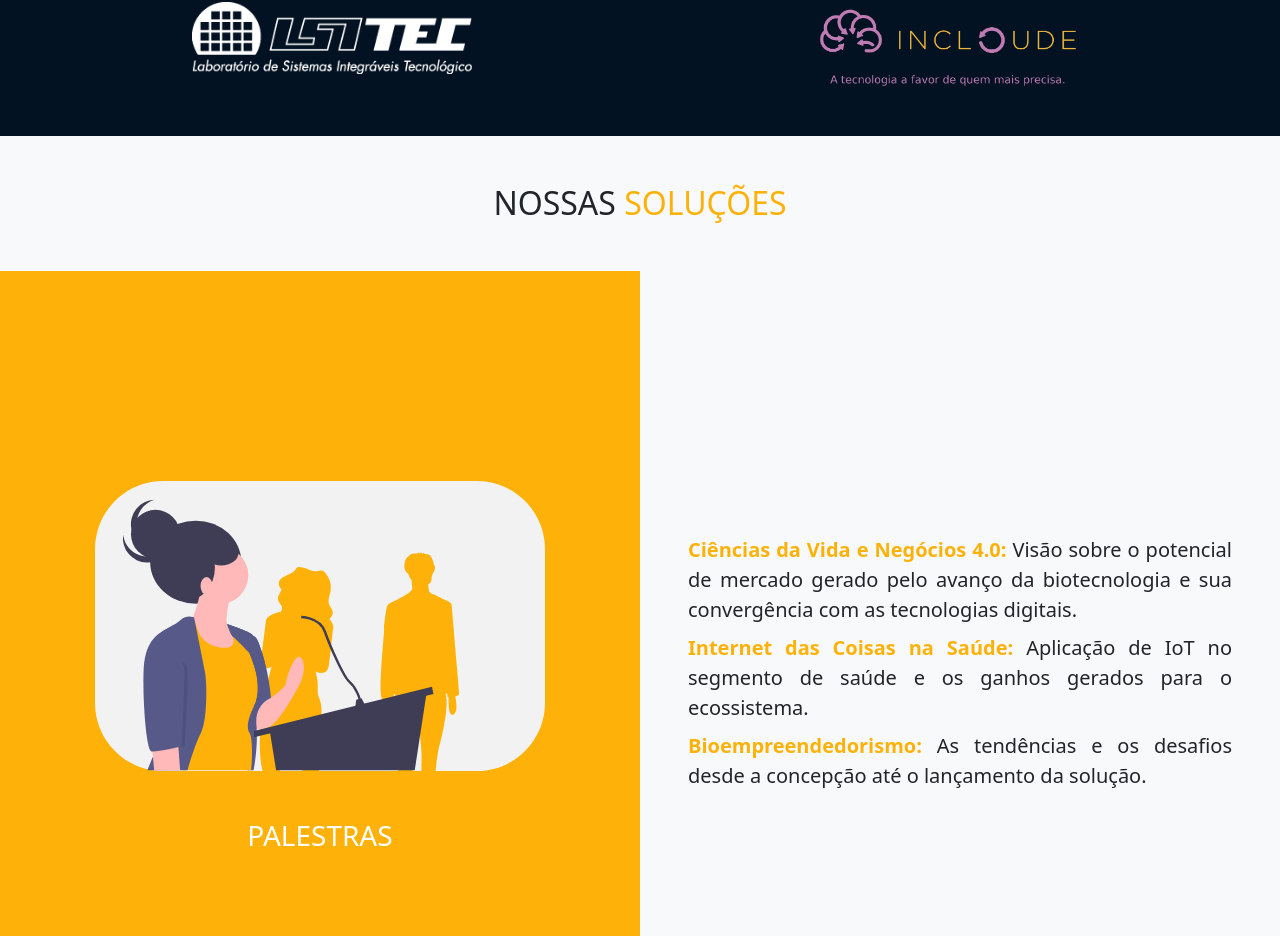
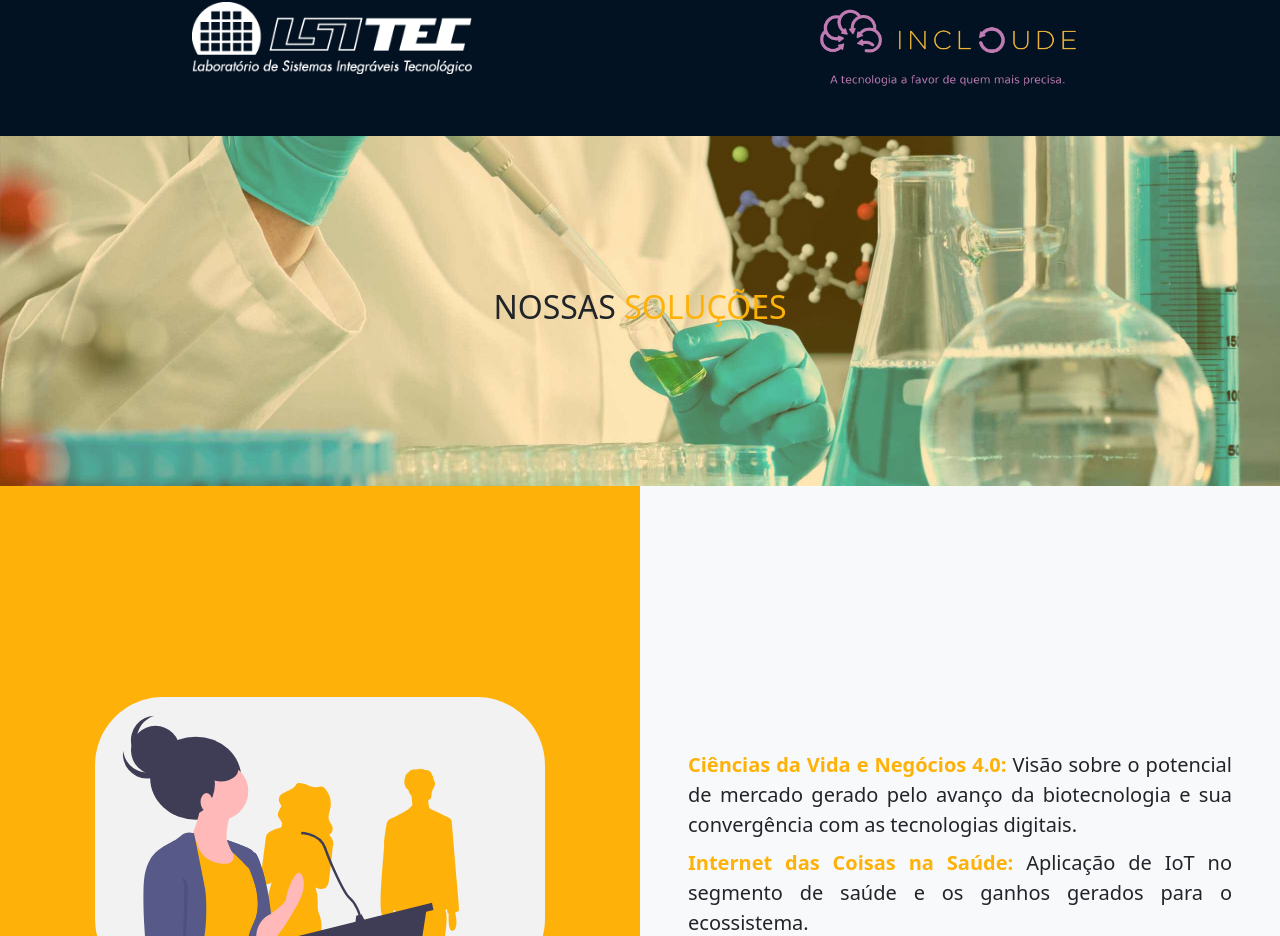
Before and after one commit to zNexTage/bioempreende, a React (Create React App) app: page / in a window 1280 px wide. Shown: the part 1746-2682 px from the top of the page. Built offline with nearby package versions, Linux system fonts and the light colour scheme.

Commit message:
Added header with background to Nossa soluções section

```diff
--- a/src/components/sections/our-solutions/our-soluctions.jsx
+++ b/src/components/sections/our-solutions/our-soluctions.jsx
@@ -76,10 +76,12 @@ const LeftSection = ({ image, title, children }) => {
 
 const OurSolutions = () => {
     return (
-        <section className="" id="services">
-            <h2 className="text-uppercase text-center mt-5 mb-5">
-                Nossas <span className="text-bio-yellow">soluções</span>
-            </h2>
+        <section id="services">
+            <div className={`${style.OurSolutionsHeader} d-flex justify-content-center align-items-center`}>
+                <h2 className="text-uppercase text-center">
+                    Nossas <span className="text-bio-yellow">soluções</span>
+                </h2>
+            </div>
             <RightSection
                 image={{
                     src: HealthSpeeches,
--- a/src/components/sections/our-solutions/our-soluctions.module.css
+++ b/src/components/sections/our-solutions/our-soluctions.module.css
@@ -1,3 +1,17 @@
+.OurSolutionsHeader {
+    /* The image used */
+    background: linear-gradient(0deg, rgba(254, 178, 9, 0.3), rgba(254, 178, 9, 0.3)), url("../../../assets/images/our-soluctions-wallpaper.jpg");
+
+    /* Set a specific height */
+    min-height: 350px;
+
+    /* Create the parallax scrolling effect */
+    background-attachment: fixed;
+    background-position: center;
+    background-repeat: no-repeat;
+    background-size: cover;
+}
+
 .OurSoluctionsImg {
     max-width: 450px;
 }
@@ -19,7 +33,7 @@
 }
 
 /* define the text color. only for left column (div) */
-.SectionContainerBlue > div {
+.SectionContainerBlue>div {
     color: #fff;
 }
 
@@ -37,7 +51,16 @@
         background-color: unset;
     }
 
-    .SectionContainerBlue > div {
+    .SectionContainerBlue>div {
         color: var(--bs-dark);
     }
+
+
+    /*
+        Ref: https://www.w3schools.com/howto/howto_css_parallax.asp
+        Turn off parallax scrolling for all tablets and phones. Increase/decrease the pixels if needed
+    */
+    .OurSolutionsHeader {
+        background-attachment: scroll;
+      }
 }
```
Also changed, not shown: src/assets/images/our-soluctions-wallpaper.jpg (added).
